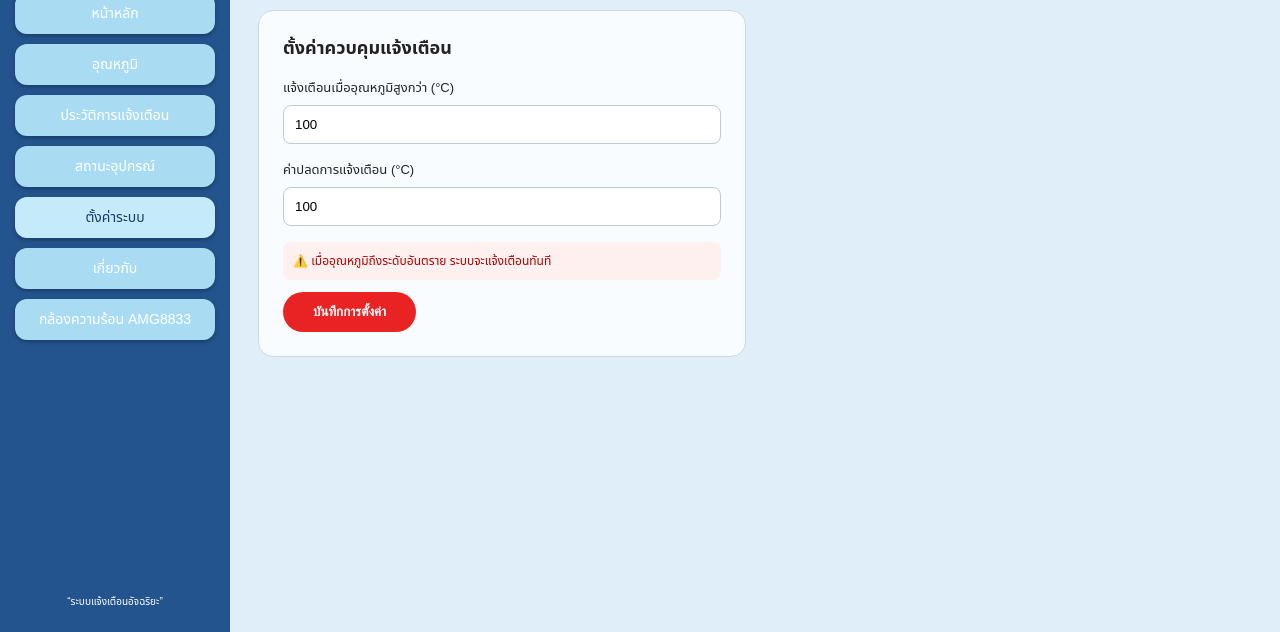
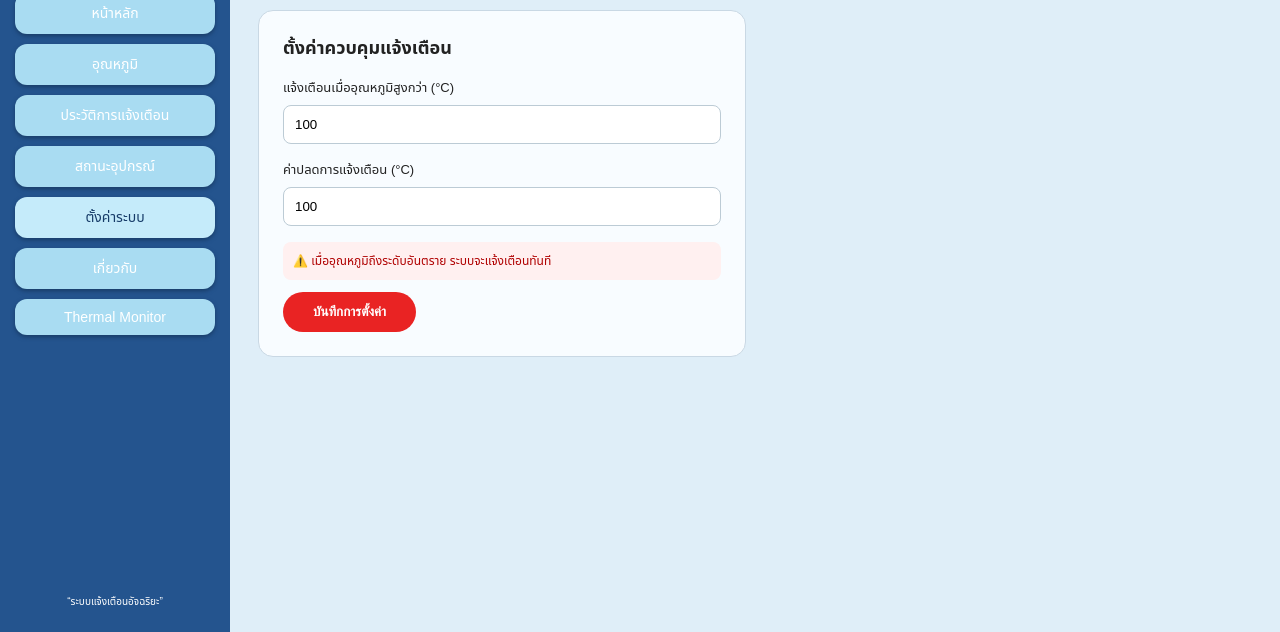
Before and after one commit to KimTanachit/Temperature_alert_web, a website: page temp-monitor-web/public/settings.html in a window 1280 px wide. Shown: the part 168-800 px from the top of the page. Drawn offline with Linux system fonts and the light colour scheme; no server answers.

Commit message:
setting update

```diff
--- a/temp-monitor-web/public/settings.html
+++ b/temp-monitor-web/public/settings.html
@@ -70,7 +70,7 @@
                 เกี่ยวกับ
             </a>
 
-            <a href="servocontrol.html">กล้องความร้อน AMG8833</a>
+            <a href="servocontrol.html">Thermal Monitor</a>
 
         </nav>
 
```
